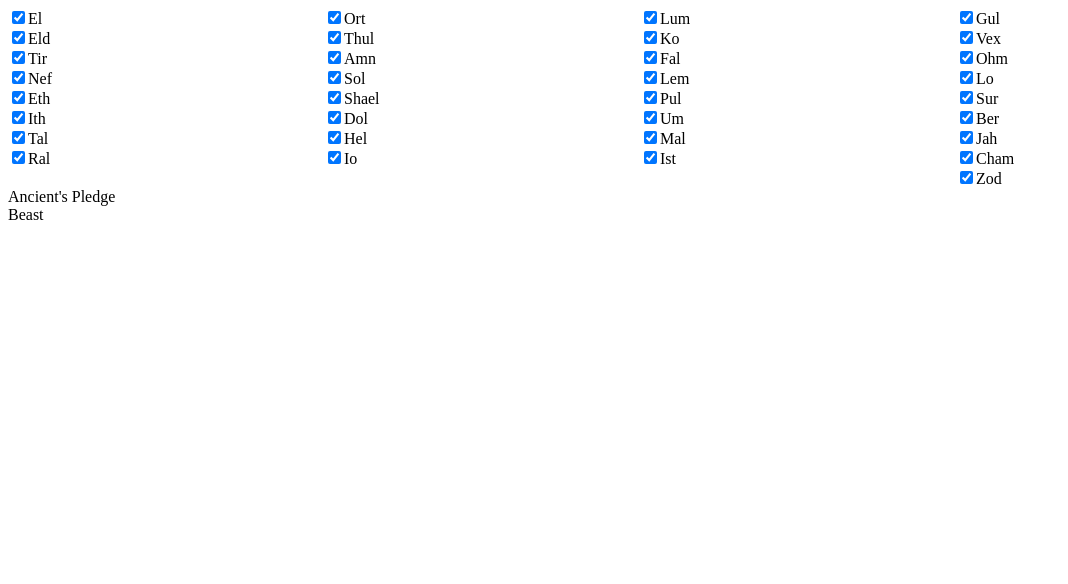
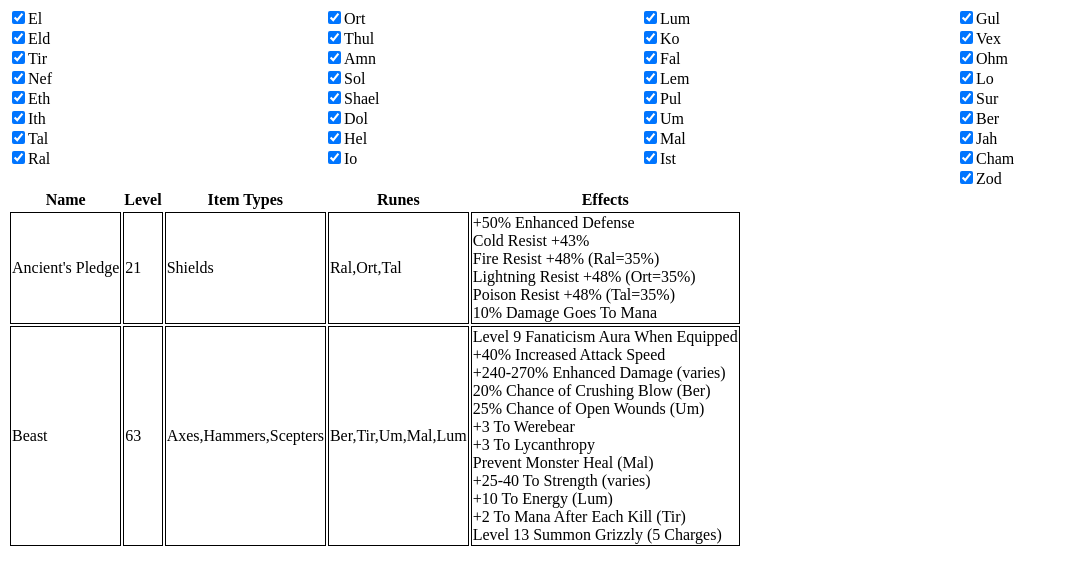
Before and after one commit to icbat/d2-runewords, a plain HTML site: page index.html in a window 1280 px wide. Shown: the whole page, without its empty margins (0-1068 px from the left). Drawn offline with Linux system fonts and the light colour scheme.

Commit message:
ruenwords show all their info
albeit ugly and still only 2

```diff
--- a/display.js
+++ b/display.js
@@ -1,3 +1,35 @@
+const createRunewordRow = runeword => {
+    const wrapper = document.createElement('tr')
+
+    const name = document.createElement('td')
+    name.append(runeword.name)
+
+    const level = document.createElement('td')
+    level.append(runeword.clvl)
+
+    const itemTypes = document.createElement('td')
+    itemTypes.append(runeword.itemTypes)
+
+    const runes = document.createElement('td')
+    runes.append(runeword.runes)
+
+    const effects = document.createElement('td')
+    runeword.effects.map(line => {
+        const lineWrapper = document.createElement('div')
+        lineWrapper.append(line)
+        return lineWrapper
+    }).forEach(el => effects.appendChild(el))
+
+
+
+    wrapper.append(name)
+    wrapper.append(level)
+    wrapper.append(itemTypes)
+    wrapper.append(runes)
+    wrapper.append(effects)
+    return wrapper
+}
+
 const renderRunewords = () => {
     const runewordsWrapper = document.getElementById('runewords')
     const x = [...runewordsWrapper.children].forEach(child => { child.remove() })
@@ -9,15 +41,8 @@ const renderRunewords = () => {
 
     runewords
         .filter(runeword => runeword.runes.length === runeword.runes.filter(rune => selectedRunes.includes(rune)).length)
-        .map(runeword => {
-            console.log(runeword)
-            const wrapper = document.createElement('div')
-            wrapper.append(runeword.name)
-
-            return wrapper
-        }).forEach(el => document.getElementById('runewords').append(el))
+        .map(createRunewordRow).forEach(el => document.getElementById('runewords').append(el))
 }
-
 
 const createRuneBox = targetId => rune => {
     const wrapper = document.createElement('div')
--- a/index.html
+++ b/index.html
@@ -9,7 +9,16 @@
             <div id="hellCountessRunes"></div>
             <div id="nonCountessRunes"></div>
         </div>
-        <div id="runewords"></div>
+        <table>
+            <thead>
+                <th>Name</th>
+                <th>Level</th>
+                <th>Item Types</th>
+                <th>Runes</th>
+                <th>Effects</th>
+            </thead>
+            <tbody id="runewords"></tbody>
+        </table>
         <script type="text/javascript" src="runes.js"></script>
         <script type="text/javascript" src="runewords.js"></script>
         <script type="text/javascript" src="display.js"></script>
--- a/runewords.js
+++ b/runewords.js
@@ -7,8 +7,16 @@ const runewords = [
             'Ort',
             'Tal',
         ],
-        type: [
+        itemTypes: [
             'Shields',
+        ],
+        effects: [
+            "+50% Enhanced Defense",
+            "Cold Resist +43%",
+            "Fire Resist +48% (Ral=35%)",
+            "Lightning Resist +48% (Ort=35%)",
+            "Poison Resist +48% (Tal=35%)",
+            "10% Damage Goes To Mana",
         ],
     },
     {
@@ -21,10 +29,24 @@ const runewords = [
             'Mal',
             'Lum',
         ],
-        type: [
+        itemTypes: [
             'Axes',
             'Hammers',
             'Scepters',
+        ],
+        effects: [
+            "Level 9 Fanaticism Aura When Equipped",
+            "+40% Increased Attack Speed",
+            "+240-270% Enhanced Damage (varies)",
+            "20% Chance of Crushing Blow (Ber)",
+            "25% Chance of Open Wounds (Um)",
+            "+3 To Werebear",
+            "+3 To Lycanthropy",
+            "Prevent Monster Heal (Mal)",
+            "+25-40 To Strength (varies)",
+            "+10 To Energy (Lum)",
+            "+2 To Mana After Each Kill (Tir)",
+            "Level 13 Summon Grizzly (5 Charges)",
         ],
     },
 ]
--- a/style.css
+++ b/style.css
@@ -2,3 +2,7 @@
     display: grid;
     grid-template-columns: 1fr 1fr 1fr 1fr;
 }
+
+table td {
+    border: 1px solid black
+}
```
